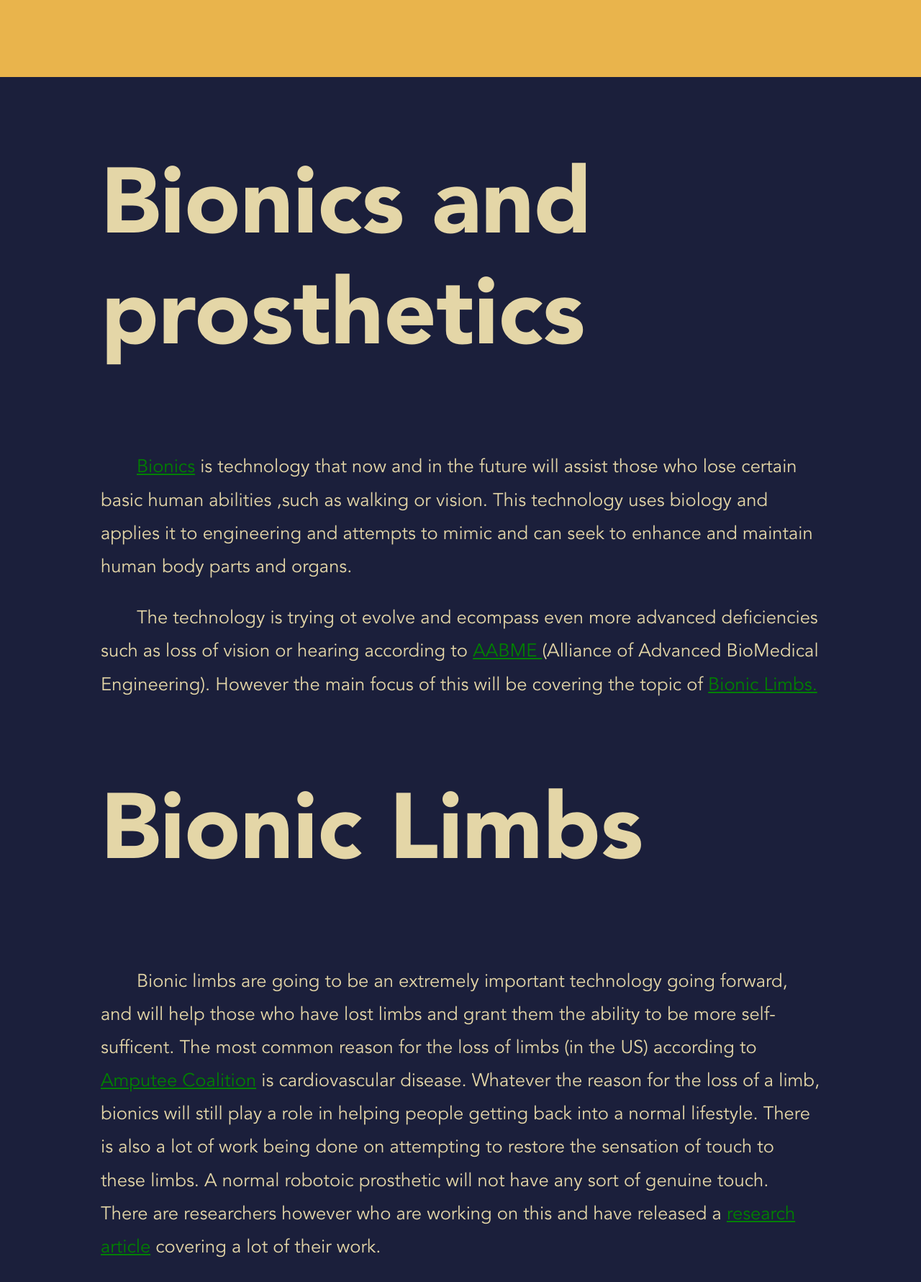
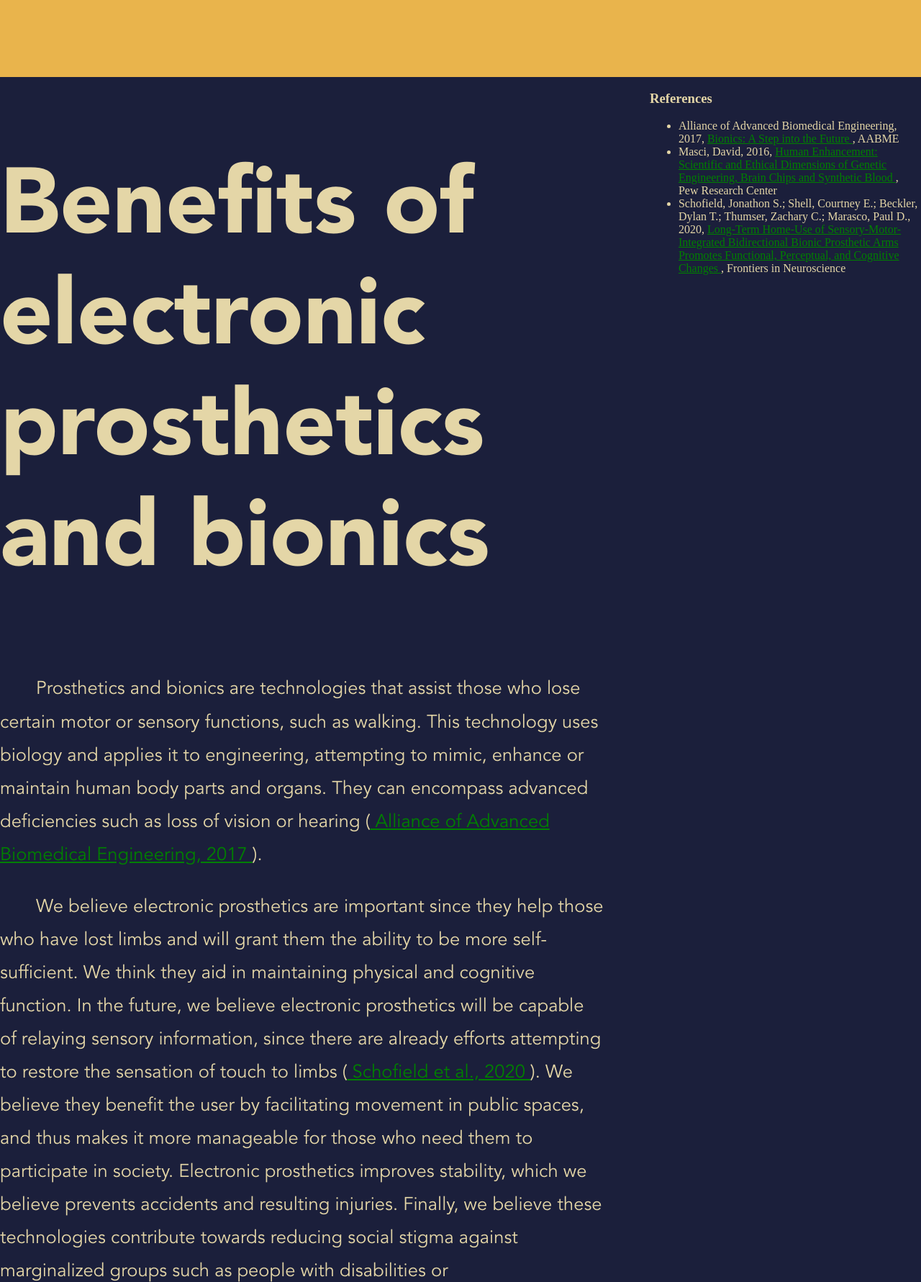
Before and after one commit to s364549/final, a plain HTML site: page topical.html in a window 1280 px wide. Shown: the part 800-2581 px from the top of the page at 72% size. Drawn offline with Linux system fonts and the light colour scheme.

Commit message:
Riktig kildehenvisning og videre tekst

```diff
--- a/topical.html
+++ b/topical.html
@@ -41,50 +41,95 @@
     </section>
     <section class="articlesection">
       <article>
-        <h2>Bionics and prosthetics </h2>
+        <h2>Benefits of electronic prosthetics and bionics</h2>
         <p>
-                <a target="_blank" href="https://www.britannica.com/technology/bionics">Bionics</a> is technology that now and in the future will assist those who lose certain basic human abilities
-                ,such as walking or vision. This technology uses biology and applies it to engineering and attempts to mimic and can seek to enhance and maintain human body parts
-                and organs.
+          Prosthetics and bionics are technologies that assist those who lose
+          certain motor or sensory functions, such as walking. This technology
+          uses biology and applies it to engineering, attempting to mimic,
+          enhance or maintain human body parts and organs. They can encompass
+          advanced deficiencies such as loss of vision or hearing
+          (<a target="_blank" href="https://aabme.asme.org/posts/bionics-a-step-into-the-future">
+          Alliance of Advanced Biomedical Engineering, 2017
+          </a>).
         </p>
-
         <p>
-                The technology is trying ot evolve and ecompass even more advanced deficiencies such as loss of vision or hearing according to <a target="_blank" href="https://aabme.asme.org/posts/bionics-a-step-into-the-future"> AABME </a>
-                (Alliance of Advanced BioMedical Engineering). However the main focus of this will be covering the topic of <a target="_blank" href="https://www.science.org.au/curious/people-medicine/bionic-limbs">Bionic Limbs.</a>
+          We believe electronic prosthetics are important since they help those
+          who have lost limbs and will grant them the ability to be more self-sufficient.
+          We think they aid in maintaining physical and cognitive function.
+          In the future, we believe electronic prosthetics will be capable of relaying
+          sensory information, since there are already efforts
+          attempting to restore the sensation of touch to limbs
+          (<a target="_blank" href="https://www.frontiersin.org/articles/10.3389/fnins.2020.00120/full">
+            Schofield et al., 2020
+          </a>).
+          We believe they benefit the user by facilitating movement in public spaces,
+          and thus makes it more manageable for those who need them to participate in society.
+          Electronic prosthetics improves stability, which we believe prevents accidents and
+          resulting injuries. Finally, we believe these technologies contribute towards
+          reducing social stigma against marginalized groups such as people with
+          disabilities or neurodevelopmental disorders. It’s a form of accessible
+          design that improves equity, since it recognizes the different circumstances
+          of each person and provides them with the opportunities and resources needed to reach an equal outcome.
         </p>
-
-          <h2>Bionic Limbs</h2>
-
+        <h2>Ethics of human body augmentation</h2>
         <p>
-                Bionic limbs are going to be an extremely important technology going forward, and will help those who have lost limbs and grant them the ability to be more
-                self-sufficent. The most common reason for the loss of limbs (in the US) according to <a target="_blank" href="https://www.amputee-coalition.org/resources/limb-loss-statistics/">Amputee Coalition</a>
-                is cardiovascular disease. Whatever the reason for the loss of a limb, bionics will still play a role in helping people getting back into a normal lifestyle. There is also
-                a lot of work being done on attempting to restore the sensation of touch to these limbs. A normal robotoic prosthetic will not have any sort of genuine touch. There are
-                researchers however who are working on this and have released a <a target="_blank" href="https://www.frontiersin.org/articles/10.3389/fnins.2020.00120/full">research article</a> covering a lot of their work.
+          We find the ability to further augment the human body capabilities intriguing,
+          for instance limb augmentation out of choice rather than necessity.
+          Exoskeletons usually envelop already existing limbs, and thus do not require limb removal.
+          We believe they can give humans more strength, and assist in strenuous work and manual
+          labour such as lifting heavy objects in a warehouse or workshop.
         </p>
-
-              <h2>augmenting humans</h2>
-
         <p>
-                The last very interestning point to us is the ability to further augment the human bodies capabilities. This might be far into the future, but it will be very interestning
-                to see enhanced human capabilities, such as choosing to replace your arm with a bionic one instead. For now however <a target="_blank" href="https://www.britannica.com/science/exoskeleton-anatomy">Exoskeletons</a>
-                are the closes thing we have. Exoskeletons does not need the limb to be removed to work, and usually envelopes the already existing limbs. It can give humans more
-                strength, and also asisting in strainous work such as in factories or other places where lifting heavy objects is a normal everyday endavour.
+          In the development of such technologies, we must consider their major ethical risks.
+          We don’t want to see a world where enhancements are only available to the people who can
+          afford them. The infancy of human body augmentation technology means that it is expensive to
+          develop, and we believe the publicity of being the first innovators attracts billionaires who
+          have the means to do so. We must ensure that the technology is being developed by an inclusive
+          and diverse team, whose focus is societal improvement and accessibility,
+          both financially and geographically. Include someone trained in philosophy and ethics on staff.
+          We are also in favour of governmental regulation and oversight in genetic engineering in general.
+        </p>
+        <p>
+          We believe other important principles during development are reversibility, reusability and adaptability.
+          We must be careful not to create anything that cannot be reversed, if we discover
+          that it has unintended consequences, and the technologies aren't sustainable if they
+          are limited to the individual.
+        </p>
+        <p>
+          As the technology gets more refined and ubiquitous, it can be argued that
+          not applying it is unethical, since it prevents unnecessary motor and sensory obstacles.
+          Not making it available would deny people the independence and self-sufficiency it provides.
+          But even minor enhancements could create an even wider gap between new social classes,
+          such as those who have them and those who don’t, and could lead to new kinds of exploitation
+          (<a target="_blank" href="https://www.pewresearch.org/science/2016/07/26/human-enhancement-the-scientific-and-ethical-dimensions-of-striving-for-perfection/">
+            Masci, 2016
+          </a>).
+        </p>
+      </article>
+      <div class="references">
+        <h3>References</h3>
+          <ul>
+            <li>
+              Alliance of Advanced Biomedical Engineering, 2017,
+              <a target="_blank" href="https://aabme.asme.org/posts/bionics-a-step-into-the-future">
+                Bionics: A Step into the Future
+              </a>, AABME
+            </li>
+            <li>
+              Masci, David, 2016,
+              <a target="_blank" href="https://www.pewresearch.org/science/2016/07/26/human-enhancement-the-scientific-and-ethical-dimensions-of-striving-for-perfection/">
+                Human Enhancement: Scientific and Ethical Dimensions of Genetic Engineering, Brain Chips and Synthetic Blood
+              </a>, Pew Research Center
+            </li>
+            <li>
+              Schofield, Jonathon S.; Shell, Courtney E.; Beckler, Dylan T.; Thumser, Zachary C.; Marasco, Paul D., 2020,
+              <a target="_blank" href="https://www.frontiersin.org/articles/10.3389/fnins.2020.00120/full">
+                Long-Term Home-Use of Sensory-Motor-Integrated Bidirectional Bionic Prosthetic Arms Promotes Functional, Perceptual, and Cognitive Changes
+              </a>, Frontiers in Neuroscience
+            </li>
+          </ul>
       </div>
     </section>
-    </article>
   </main>
-        <div class="references">
-          <h3>References:</h3>
-            <ul>
-              <li><a target="_blank" href="https://www.britannica.com/technology/bionics">Bionics</a></li>
-              <li><a target="_blank" href="https://aabme.asme.org/posts/bionics-a-step-into-the-future"> AABME </a></li>
-              <li><a target="_blank" href="https://www.science.org.au/curious/people-medicine/bionic-limbs">Bionic Limbs.</a></li>
-              <li><a target="_blank" href="https://www.amputee-coalition.org/resources/limb-loss-statistics/">Amputee Coalition</a></li>
-              <li><a target="_blank" href="https://www.frontiersin.org/articles/10.3389/fnins.2020.00120/full">research article</a></li>
-              <li><a target="_blank" href="https://www.britannica.com/science/exoskeleton-anatomy">Exoskeletons</a></li>
-            </ul>
-        </div>
-    </div>
 </body>
 </html>
```
Lines whose indentation alone changed are shown as unchanged.
